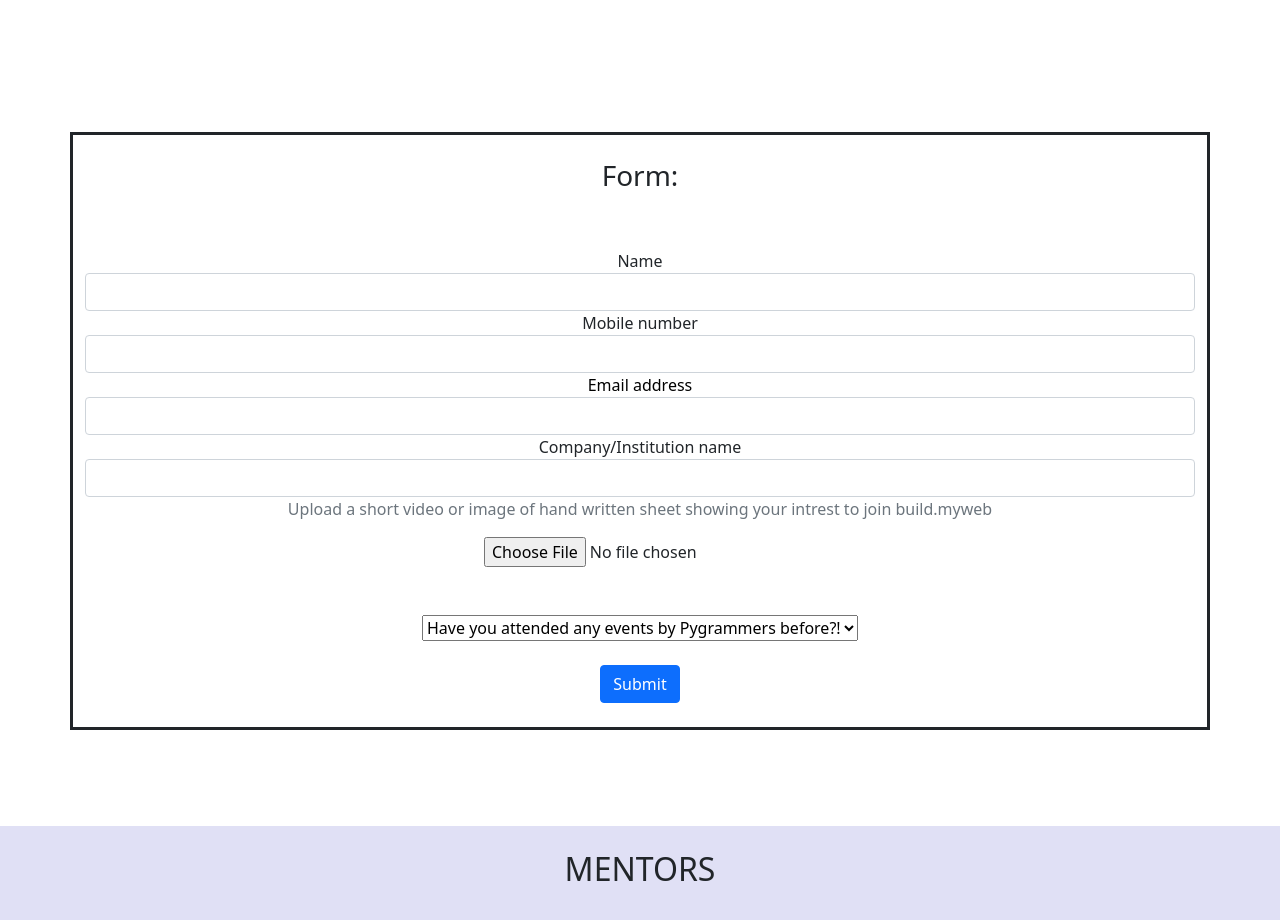
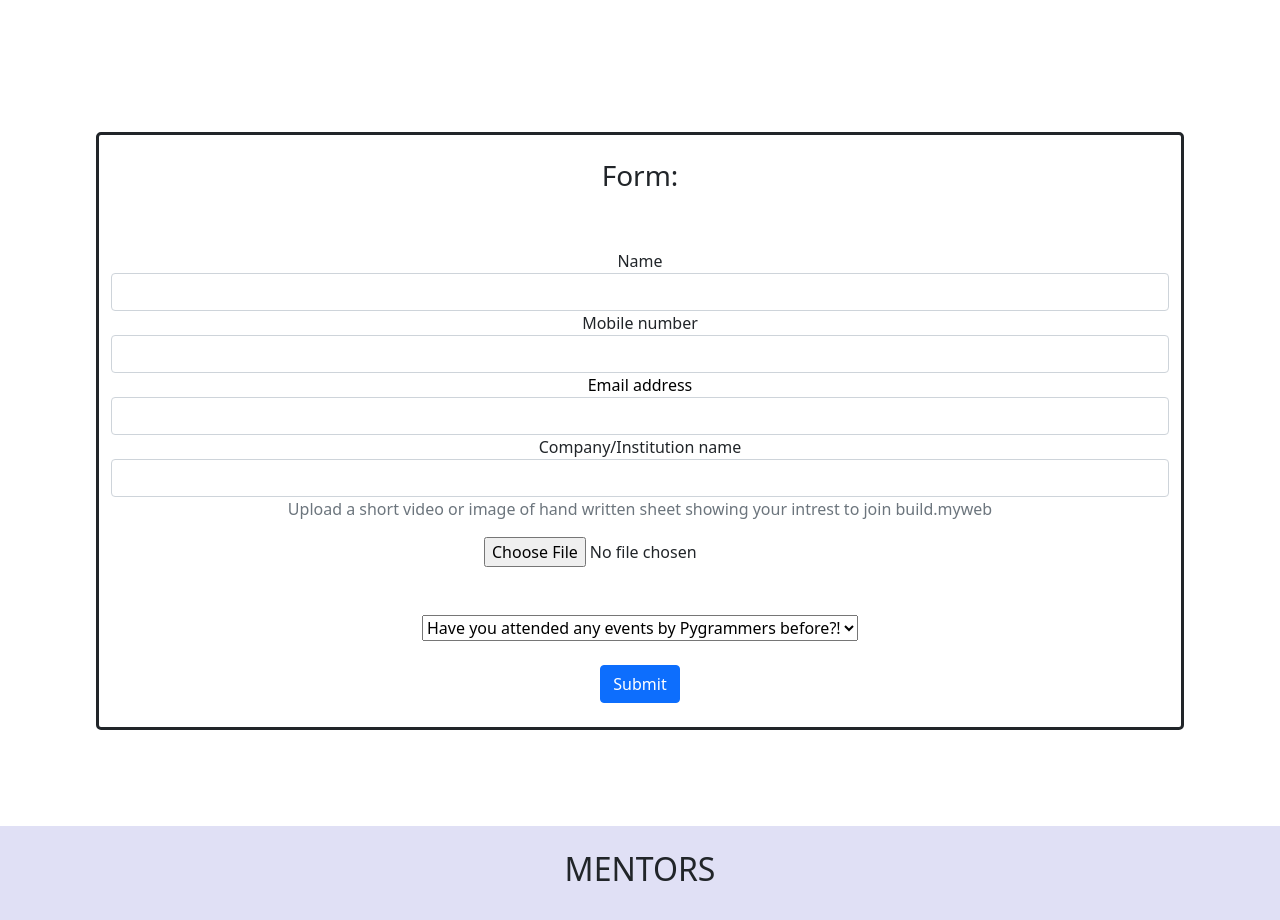
Before and after one commit to Abdullaharis1221/BuildMyWeb, a plain HTML site: page index.html in a window 1280 px wide. Shown: the part 680-1600 px from the top of the page. Drawn offline with nearby package versions, Linux system fonts and the light colour scheme.

Commit message:
Update index.html
Fixed Form Width.

```diff
--- a/index.html
+++ b/index.html
@@ -81,7 +81,7 @@
       <!--registeration-->
       <center>
 
-        <div id="Register" class="container mt-5" style="width: 100%; border: 3px solid;">
+        <div id="Register" class="container mt-5" style="border-radius: 5px;max-width: 85%; border: 3px solid;">
             <form class="regis">
                 <div><br>
                     <h3 class="text-center">Form:</h3>
```
